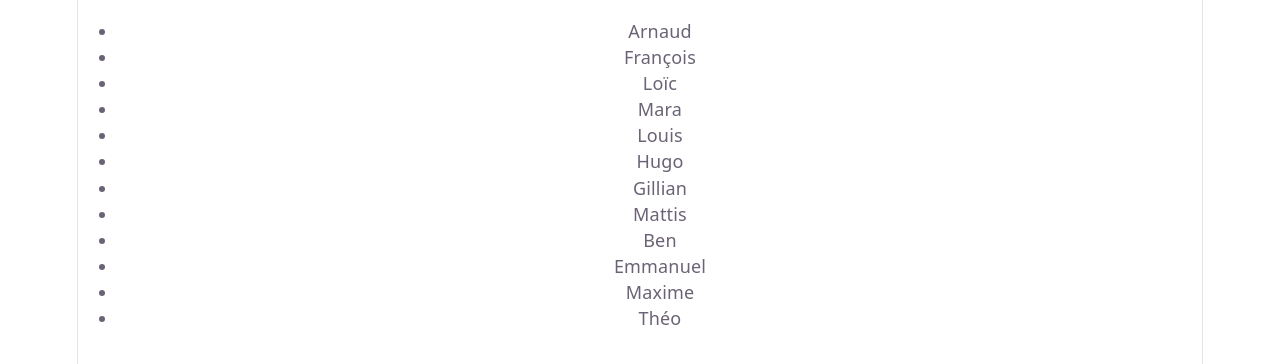
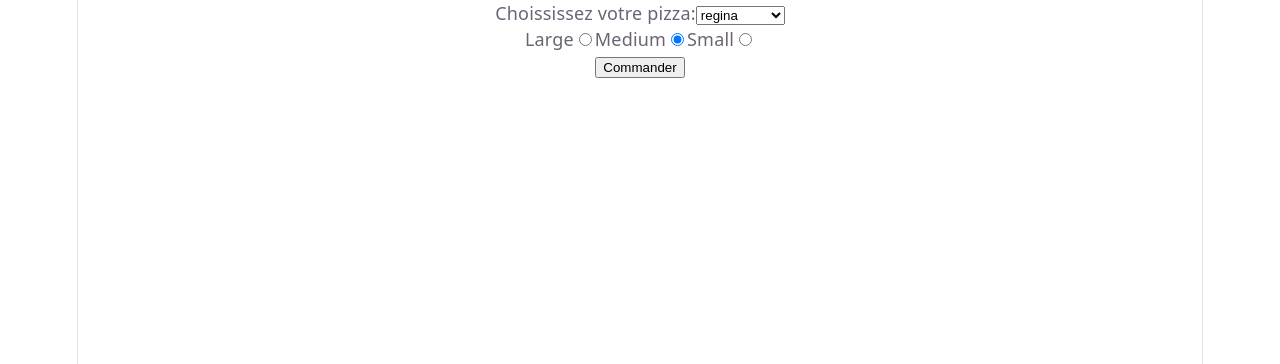
Before and after one commit to RobinPBstorm/TB_ODOO_demo_react, a React (Vite) app: page / in a window 1280 px wide. Shown: the top 364 px of the page. Built offline with nearby package versions, Linux system fonts and the light colour scheme.

Commit message:
Demo sur la gestion des formulaires

```diff
--- a/src/App.jsx
+++ b/src/App.jsx
@@ -9,13 +9,15 @@ import Counter from './components/Counter/Counter'
 import Timer from './components/Timer/Timer'
 import OdooList from './components/OdooList/OdooList'
 import ProductList from './components/ProductList/ProductList'
+import PizzaFormControl from './components/PizzaFormControl/PizzaFormControl'
+import PizzaFormAction from './components/PizzaFormAction/PizzaFormAction'
 
 export default function App() {
   const [count, setCount] = useState(0)
 
   return (
     <>
-      <OdooList/>
+      <PizzaFormAction/>
     </>
   )
 }
--- /dev/null
+++ b/src/components/PizzaFormAction/PizzaFormAction.jsx
@@ -0,0 +1,72 @@
+import { useActionState, useState } from "react"
+
+// action avec useActionState
+async function exampleOrder(prevState, formData) {
+    const sizePizza = formData.get("sizePizza");
+    const typePizza = formData.get("typePizza");
+
+    if (typePizza ==="3" && sizePizza==="large") {
+        return {message: "Cette combinaison de choix n'est plus disponible"}
+    }
+
+    console.log(typePizza, sizePizza);
+    // suite des opérations
+    return {message: "Commande s'est bien passé."}
+}
+
+export default function PizzaFormControl() {
+
+    const pizzas = [
+        {
+            id:1,
+            name:"margarita"
+        },
+        {
+            id:2,
+            name:"regina"
+        },
+        {
+            id:3,
+            name:"capricciosa"
+        }
+    ];
+
+    // action fonctionnant hors du useActionState
+    // const exampleOrder = (formData) => {
+    //     const sizePizza = formData.get("sizePizza");
+    //     const typePizza = formData.get("typePizza");
+
+    //     console.log(typePizza, sizePizza);
+    //     // suite des opérations
+    //     // opération d'envoie des données par exemple
+    //     return {message: "Commande s'est bien passé."}
+    // }
+
+
+
+    const [state, handleAction, isPending] = useActionState(exampleOrder, {message:""})
+
+
+
+    return (
+        // se base plus sur l'objet formData
+        <form action={handleAction}>
+            <label htmlFor="typePizza">Choississez votre pizza:</label>
+            <select name="typePizza" id="typePizza" defaultValue={"2"}>
+                {pizzas.map(pizza => <option key={pizza.id} value={pizza.id}>{pizza.name}</option>)}
+            </select><br />
+
+            <label htmlFor="sizePizzaLarge">Large</label>
+            <input type="radio" name="sizePizza" value="large" id="sizePizzaLarge"/>
+            <label htmlFor="sizePizzaMedium">Medium</label>
+            <input type="radio" name="sizePizza" value="medium" id="sizePizzaMedium" defaultChecked={true}/>
+            <label htmlFor="sizePizzaSmall">Small</label>
+            <input type="radio" name="sizePizza" value="small" id="sizePizzaSmall"/>
+            <br />
+
+            <input type="submit" value="Commander"/>
+
+            {state.message && (<p>{state.message}</p>)}
+        </form>
+    )
+}
--- /dev/null
+++ b/src/components/PizzaFormControl/PizzaFormControl.jsx
@@ -0,0 +1,57 @@
+import { useState } from "react"
+
+export default function PizzaFormControl() {
+
+    const pizzas = [
+        {
+            id:1,
+            name:"margarita"
+        },
+        {
+            id:2,
+            name:"regina"
+        },
+        {
+            id:3,
+            name:"capricciosa"
+        }
+    ]
+
+    const [data, setData] = useState({typePizza: "2", sizePizza: "medium"})
+
+    const handleInput = (event) => {
+        const {name, type, value, checked} = event.target;
+        console.log(name, value, typeof value)
+        setData(data => ({
+                ...data,
+                [name]: value
+            })
+        );
+    }
+
+    const handleSubmit = (event) => {
+        event.preventDefault();
+
+        // opération d'envoie des données
+        console.log(data);
+    }
+
+    return (
+        <form onSubmit={handleSubmit}>
+            <label htmlFor="typePizza">Choississez votre pizza:</label>
+            <select name="typePizza" id="typePizza" onChange={handleInput} value={data.typePizza}>
+                {pizzas.map(pizza => <option key={pizza.id} value={pizza.id}>{pizza.name}</option>)}
+            </select><br />
+
+            <label htmlFor="sizePizzaLarge">Large</label>
+            <input type="radio" name="sizePizza" value="large" id="sizePizzaLarge" onChange={handleInput} checked={data.sizePizza==="large"}/>
+            <label htmlFor="sizePizzaMedium">Medium</label>
+            <input type="radio" name="sizePizza" value="medium" id="sizePizzaMedium" onChange={handleInput} checked={data.sizePizza==="medium"}/>
+            <label htmlFor="sizePizzaSmall">Small</label>
+            <input type="radio" name="sizePizza" value="small" id="sizePizzaSmall" onChange={handleInput} checked={data.sizePizza==="small"}/>
+            <br />
+
+            <input type="submit" value="Commander"/>
+        </form>
+    )
+}
```
